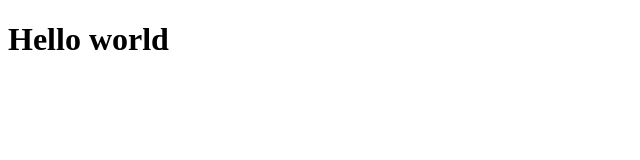
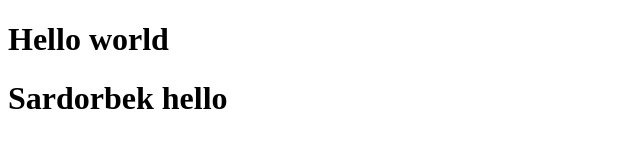
Before and after one commit to Azamatmasharipov707/arzon, a plain HTML site: page index.html in a window 1280 px wide. Shown: the whole page, without its empty margins (0-640 px from the left). Drawn offline with Linux system fonts and the light colour scheme.

Commit message:
mant qoshdim

```diff
--- a/index.html
+++ b/index.html
@@ -9,5 +9,6 @@
     <header>
         <h1>Hello world</h1>
     </header>
+    <h1>Sardorbek hello</h1>
 </body>
 </html>
```
